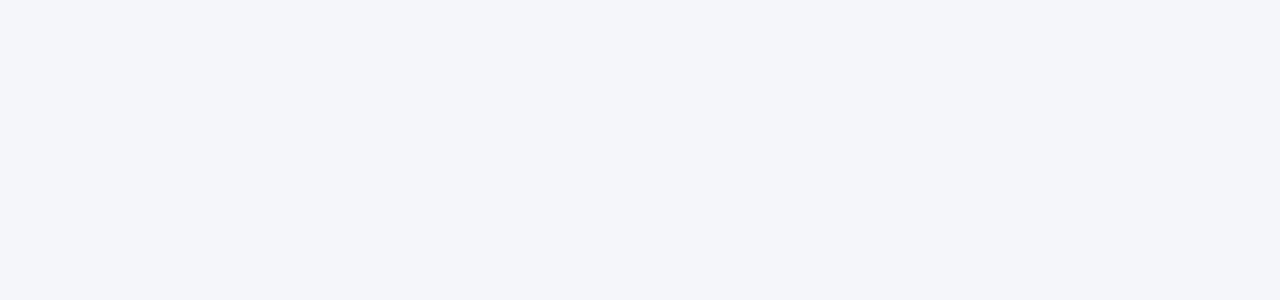
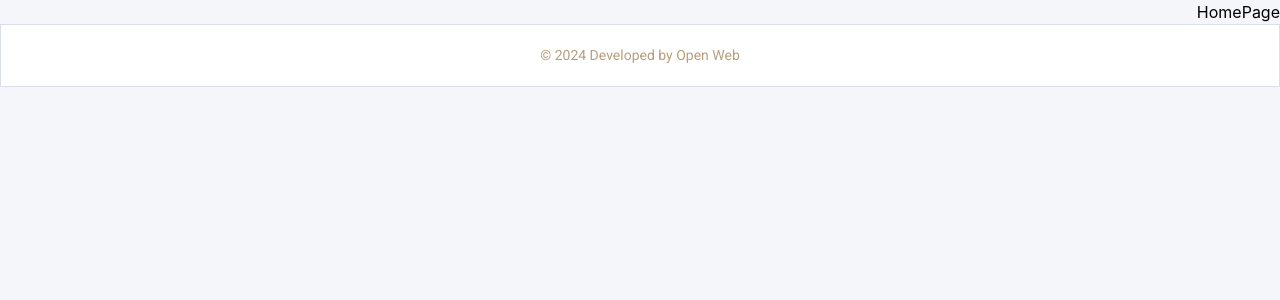
Before and after one commit to behzod-hamdamov/aroma-dashboard, a React (Vite) app: page / in a window 1280 px wide. Shown: the top 300 px of the page. Built offline with nearby package versions, Linux system fonts and the light colour scheme; sample sign-in values are in the browser's storage.

Commit message:
feat: create layouts ui and MainLayout folders and @layouts alias add layout in router

```diff
--- /dev/null
+++ b/src/layouts/MainLayout/index.js
@@ -0,0 +1 @@
+export * from "./ui/MainLayout"
--- /dev/null
+++ b/src/layouts/MainLayout/ui/MainLayout.jsx
@@ -0,0 +1,16 @@
+import { Outlet } from "react-router"
+import { styles } from "./styles"
+
+import {Footer} from "@components"
+
+export const MainLayout = () => {
+  return (
+    <div className={`${styles.layout}`}>
+      <div className={`${styles.main}`}>
+
+        <Outlet />
+        <Footer text={"© 2024 Developed by Open Web"} textColor={"brand"} />
+      </div>
+    </div>
+  )
+}
--- /dev/null
+++ b/src/layouts/MainLayout/ui/styles.js
@@ -0,0 +1,4 @@
+export const styles = {
+  layout: "w-full min-h-screen flex",
+  main: "w-full flex flex-col items-end",
+}
--- /dev/null
+++ b/src/layouts/index.js
@@ -0,0 +1 @@
+export * from "./MainLayout/"
--- a/vite.config.js
+++ b/vite.config.js
@@ -14,6 +14,7 @@ export default defineConfig({
       "@components": path.resolve(__dirname, "./src/components/"),
       "@pages": path.resolve(__dirname, "./src/pages"),
       "@router": path.resolve(__dirname, "./src/router"),
+      "@layouts": path.resolve(__dirname, "./src/layouts"),
     }
   },
   plugins: [react(), tailwindcss()],
```
Also changed, not shown: src/router/index.jsx (+12 -2 lines).
